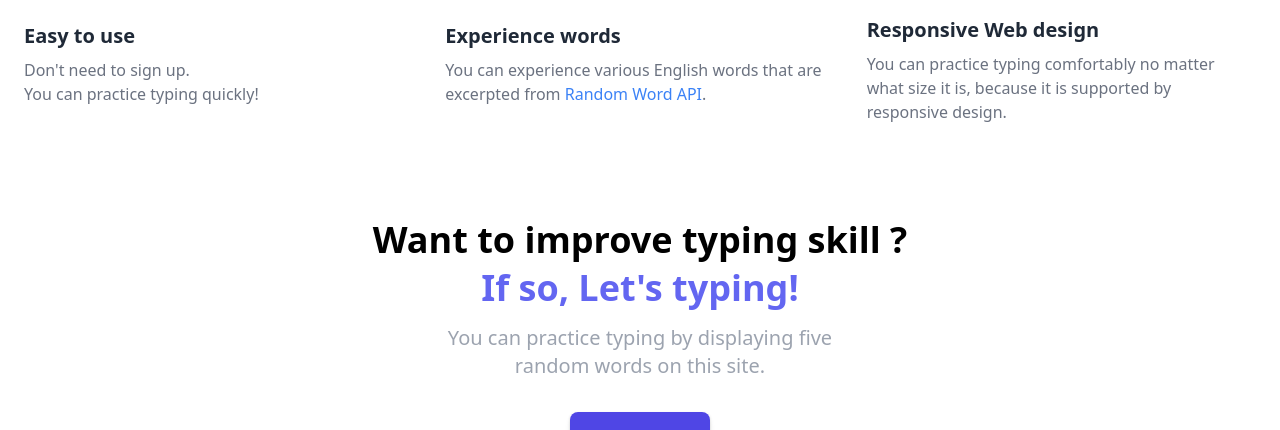
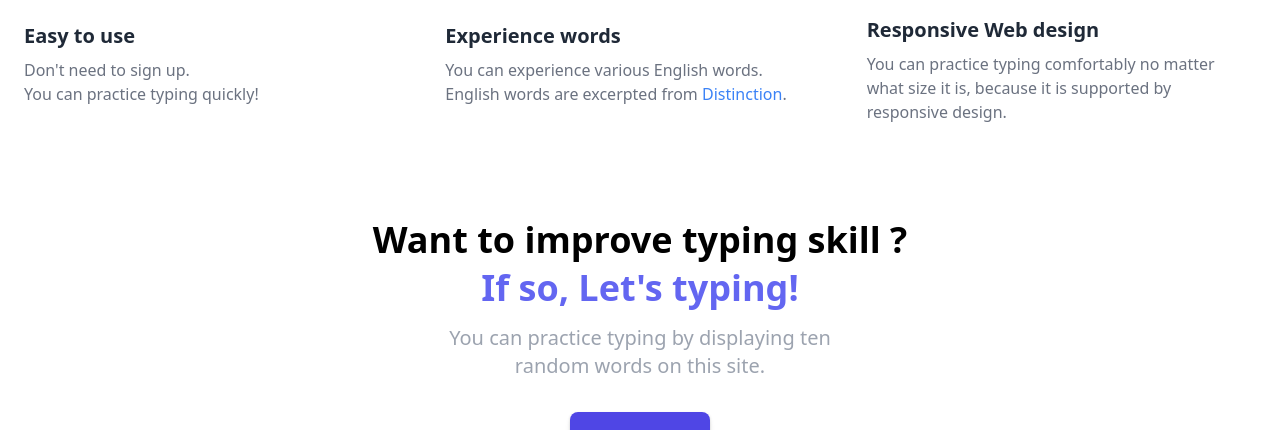
Before and after one commit to agukk/react-typing-app, a React (Create React App) app: page / in a window 1280 px wide. Shown: the part 665-1095 px from the top of the page. Built offline with nearby package versions, Linux system fonts and the light colour scheme.

Commit message:
change header text

```diff
--- a/src/components/molecules/Feature.jsx
+++ b/src/components/molecules/Feature.jsx
@@ -61,13 +61,14 @@ export const Feature = () => {
             </h1>
 
             <p className='mt-2 text-gray-500 dark:text-gray-400'>
-              You can experience various English words that are excerpted from
+              You can experience various English words.<br/>
+              English words are excerpted from
               <a
-                href='http://random-word-api.herokuapp.com/home'
+                href='https://distinction.atsueigo.com/'
                 className='text-blue-500 hover:text-blue-400'
               >
                 {" "}
-                Random Word API
+                Distinction
               </a>
               .
             </p>
--- a/src/components/molecules/HeadlineButtom.jsx
+++ b/src/components/molecules/HeadlineButtom.jsx
@@ -12,7 +12,7 @@ export const HeadlineButtom = () => {
           </span>
         </h2>
         <p className='text-xl mt-4 max-w-md mx-auto text-gray-400'>
-          You can practice typing by displaying five random words on this site.
+          You can practice typing by displaying ten random words on this site.
         </p>
         <div className='lg:mt-0 lg:flex-shrink-0'>
           <div className='mt-8 inline-flex rounded-md shadow'>
```
